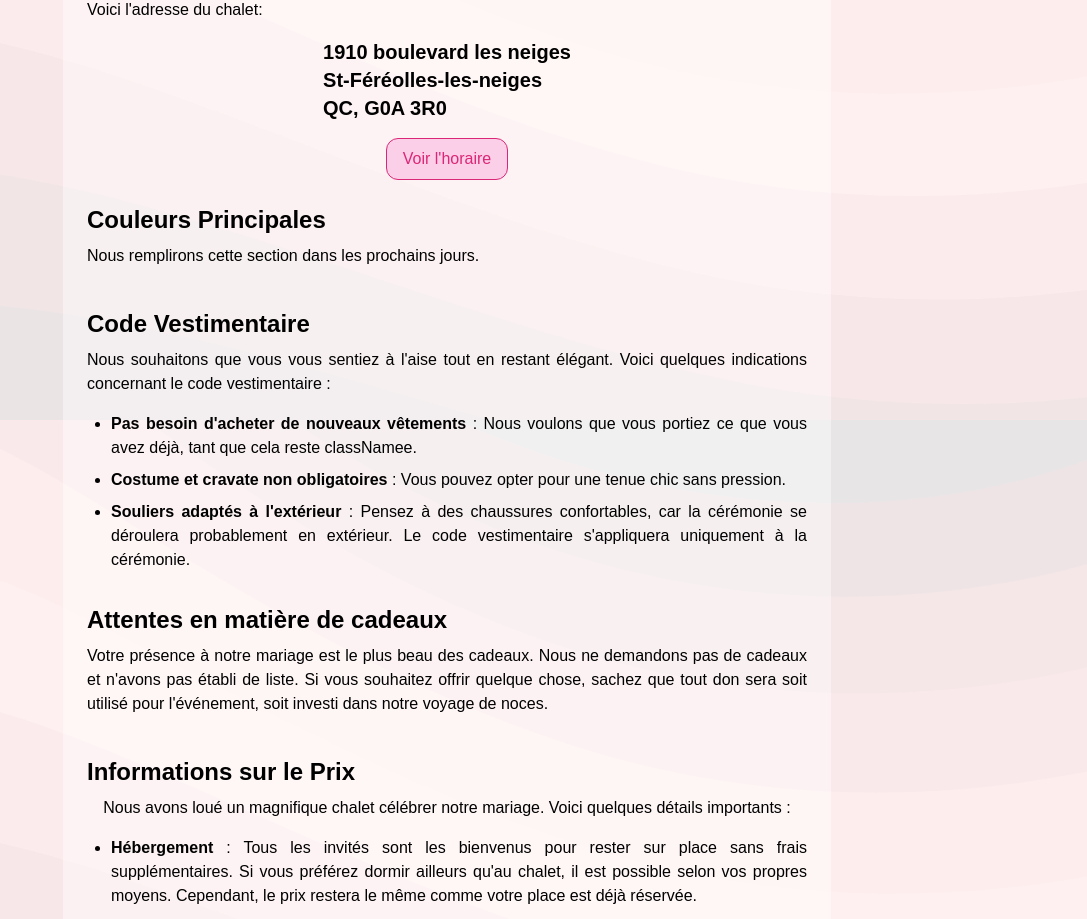
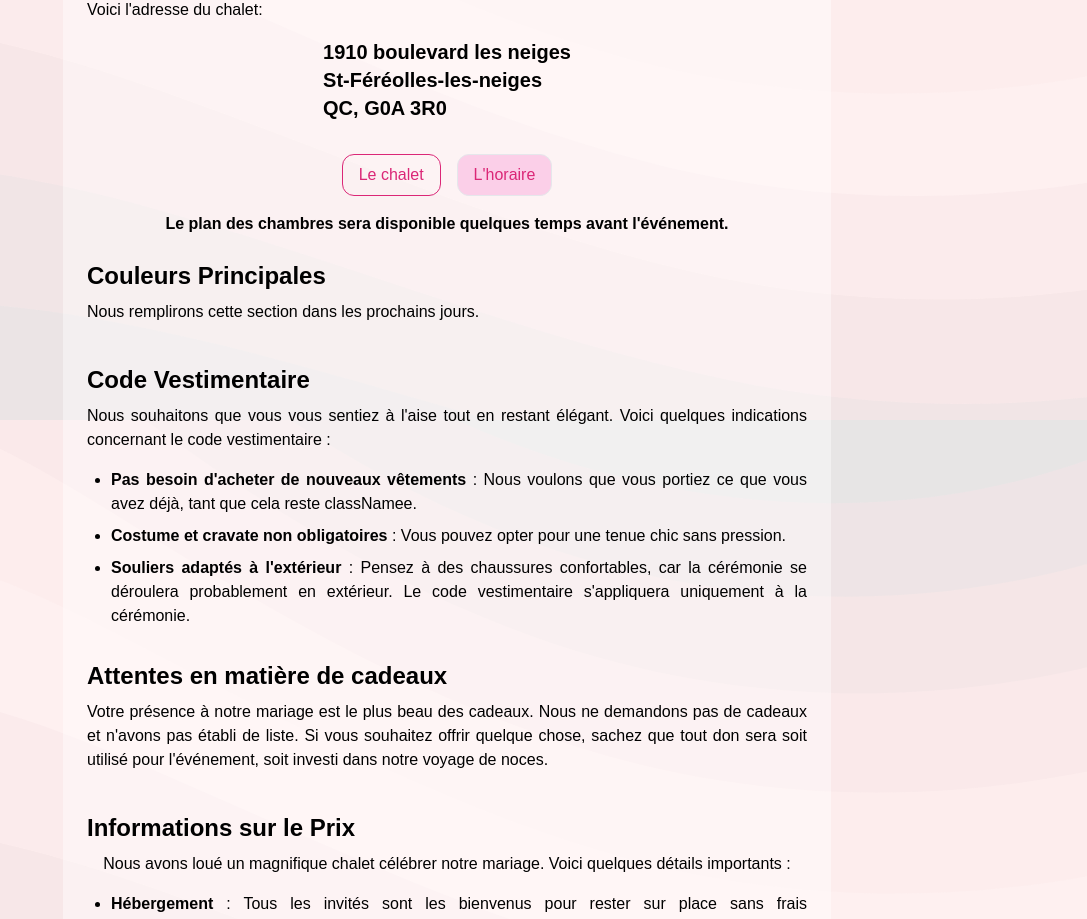
Before and after one commit to CharlesAlbert-Raymond/mariage-b-r, a Next.js app: page / in a window 1280 px wide. Shown: the part 1180-2099 px from the top of the page, without its empty margins (193-1280 px from the left). Built offline with nearby package versions, Linux system fonts and the light colour scheme; no server answers.

Commit message:
added link to chalet and info about the rooms

```diff
--- a/src/app/(root)/text.tsx
+++ b/src/app/(root)/text.tsx
@@ -22,18 +22,33 @@ const Text = () => {
                 l’horaire plus haut en cas de questionnement ou aux mariés
                 directement.{" "}
             </p>
-                <p className="content__paragraph self-start">
-                    Voici l&apos;adresse du chalet:
-                </p>
+            <p className="content__paragraph self-start">
+                Voici l&apos;adresse du chalet:
+            </p>
             <div>
                 <p className="text-xl font-bold">1910 boulevard les neiges</p>
                 <p className="text-xl font-bold">St-Féréolles-les-neiges</p>
                 <p className="text-xl font-bold">QC, G0A 3R0</p>
             </div>
+            <div className="mt-4 flex gap-4">
+                <Link
+                    className="mt-4"
+                    href="https://chalets-village.com/chalets/le-festif/"
+                    isExternal={true}
+                    variant="outline"
+                >
+                    Le chalet
+                </Link>
 
-            <Link className="mt-4" href="/horaire">
-                Voir l&apos;horaire
-            </Link>
+                <Link className="mt-4" href="/horaire">
+                    L&apos;horaire
+                </Link>
+            </div>
+
+            <p className="font-bold mt-4">
+                Le plan des chambres sera disponible quelques temps avant
+                l&apos;événement.
+            </p>
 
             <h2 className="content__subtitle">Couleurs Principales</h2>
             <p className="content__paragraph self-start">
--- a/src/components/button.tsx
+++ b/src/components/button.tsx
@@ -4,15 +4,41 @@ export const Link = ({
     href,
     children,
     className = "",
+    isExternal = false,
+    variant = "primary",
 }: {
     children: React.ReactNode;
     href: string;
     className?: string;
+    isExternal?: boolean;
+    variant?: "primary" | "outline";
 }) => {
+    const cssClasses =
+        "rounded-xl border px-4 py-2";
+
+    const variantCssClasses = {
+        primary:
+            "bg-pink-200 text-pink-600 hover:bg-pink-200/70 hover:text-pink-600/70",
+        outline:
+            "border-pink-600 text-pink-600 hover:bg-opacity-70 hover:text-pink-600/70",
+    }[variant];
+
+    if (isExternal) {
+        return (
+            <a
+                href={href}
+                className={`${cssClasses} ${className} ${variantCssClasses}`}
+                target="_blank"
+            >
+                {children}
+            </a>
+        );
+    }
+
     return (
         <NextLink
             href={href}
-            className={`rounded-xl border border-pink-600 bg-pink-200 px-4 py-2 text-pink-600 hover:bg-pink-200/70 hover:text-pink-600/70 ${className}`}
+            className={`${cssClasses} ${className} ${variantCssClasses}`}
         >
             {children}
         </NextLink>
```
